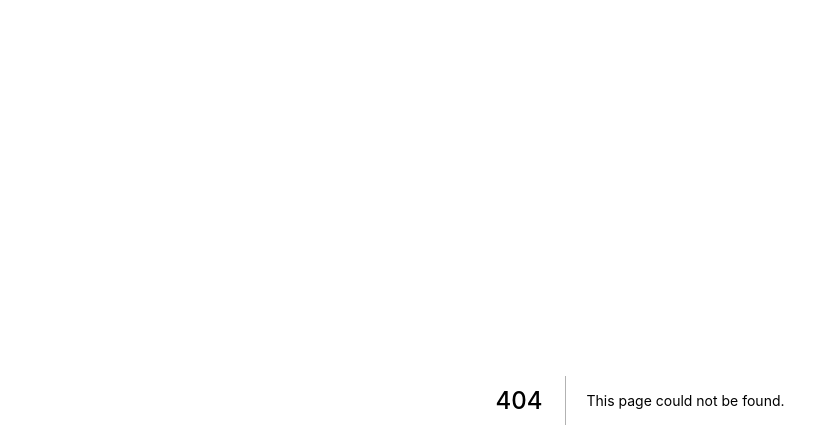
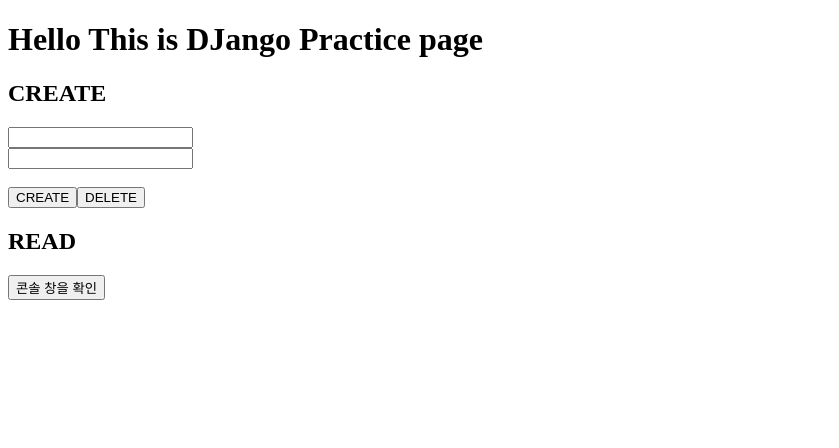
Before and after one commit to bluetoonist/react-repo, a Next.js app: page /Django in a window 1280 px wide. Before the commit this address had no page. Shown: the top 448 px of the page, without its empty margins (0-839 px from the left). Built offline with nearby package versions, Linux system fonts and the light colour scheme.

Commit message:
[U] React C,R,D

```diff
--- a/package.json
+++ b/package.json
@@ -15,6 +15,7 @@
     "react-dom": "^17.0.1",
     "react-router-dom": "^5.2.0",
     "react-scripts": "4.0.1",
+    "react-toastify": "^6.1.0",
     "web-vitals": "^0.2.4"
   },
   "scripts": {
--- /dev/null
+++ b/src/pages/Django.js
@@ -0,0 +1,82 @@
+import React,{useState} from "react"
+
+function Django(){
+    const [flag,setFlag] = useState();
+    const [current_pk,setCurrent_pk] = useState("");
+
+    const onFlag = (e) =>{
+        const current_flag = e.target.value;
+        setFlag(current_flag);
+
+    }
+
+    // pk가 없는 값을 얻어올 때 처리해야됨
+    const onReader = async(e) => {
+        const reader = await fetch("http://127.0.0.1:8000/crud/index")
+        .then(response => response.json())
+        .then( (res) => {
+            console.log(res);
+            const get_max_pk = res[res.length-1].pk;
+
+            setCurrent_pk(get_max_pk);
+        })
+
+    }
+
+
+    const onSender = async (e) => {
+        e.preventDefault();
+
+        const title =  e.target[0].value;
+        const content = e.target[1].value;
+
+
+        console.log("onSender function " + current_pk);
+        const URL = flag === "CREATE" ? "http://127.0.0.1:8000/crud/create" : "http://127.0.0.1:8000/crud/delete";
+
+        const sender =  await fetch(URL,{
+            method:"POST",
+
+            headers : {
+                "Content-Type" : "application/json"
+            },
+            body : JSON.stringify({
+                title : title,
+                content : content,
+                pk : current_pk
+            })
+
+        })
+        const response  = await sender.json()
+        console.log(response)
+
+    }
+
+
+    return(
+        <>
+            <h1>Hello This is DJango Practice page</h1>
+
+            <h2>CREATE</h2>
+            <form onSubmit ={onSender}>
+                <input type="text"  name="title" />
+                <br/>
+                <input type="text" name="content"/>
+                <br/>
+                <br></br>
+                <input type="submit" onClick={onFlag} value="CREATE" />
+                <input type="submit" onClick={onFlag} value="DELETE" />
+
+            </form>
+
+            <h2>READ</h2>
+            <button onClick={onReader}> 콘솔 창을 확인</button>
+
+
+        </>
+
+    );
+
+}
+
+export default Django;
--- a/src/pages/index.js
+++ b/src/pages/index.js
@@ -2,5 +2,6 @@
 export {default as Home} from "./Home";
 export {default as About} from "./About";
 export {default as Login} from "./Login";
+export {default as Django} from "./Django";
 export {default as MentionUpload} from "./layouts/MentionCrt.js";
 export {default as SignUp } from "./auth/Signup.js";
--- a/src/shared/App.js
+++ b/src/shared/App.js
@@ -1,6 +1,6 @@
 import React from "react";
 import {Route,BrowserRouter} from "react-router-dom";
-import {Home,About,Login,MentionUpload,SignUp} from "../pages";
+import {Home,About,Login,MentionUpload,SignUp,Django} from "../pages";
 
 export default function App() {
 
@@ -11,7 +11,7 @@ export default function App() {
             <div>
                 <Route exact path="/" component={Login} />
                 <Route exact path="/hello" component={Home} />
-
+                <Route exact path="/django" component={Django} />
                 <Route exact path="/about" component={About} />
                 <Route exact path="/auth/mention" component={MentionUpload} />
                 <Route exact path="/auth/signup" component={SignUp} />
```
Also changed, not shown: src/pages/Login.js (+23 -19 lines), src/pages/auth/Signup.js (+10 -2 lines), 2 other files (tests, documents, lock files or other folders).
